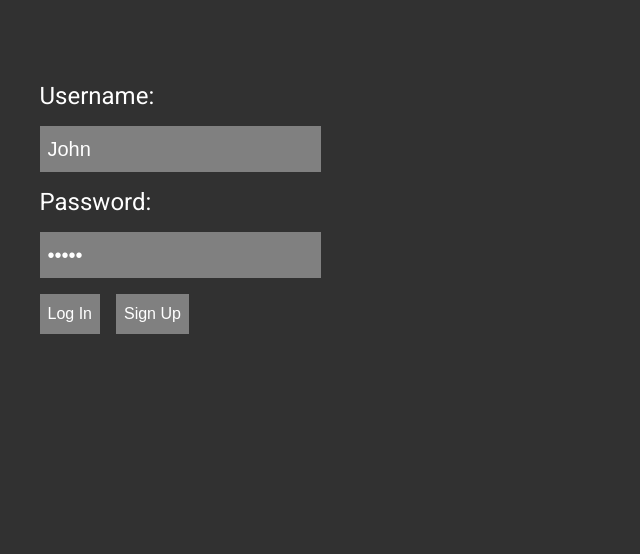
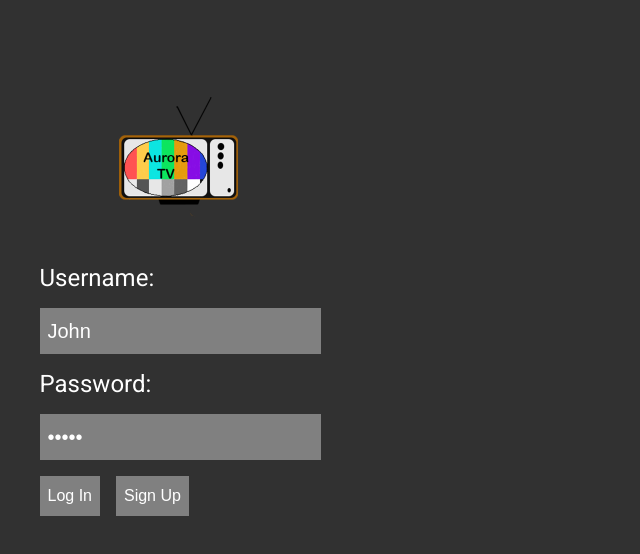
Before and after one commit to joebailey26/TV-App-Phone, a plain HTML site: page login.html in a window 1280 px wide. Shown: the whole page, without its empty margins (0-640 px from the left). Drawn offline with Linux system fonts and the light colour scheme.

Commit message:
Added logo

```diff
--- a/assets/css/main.scss
+++ b/assets/css/main.scss
@@ -249,6 +249,7 @@ main {
         }
     }
     &.login {
+        grid-gap: 2rem;
         form {
             display: grid;
             grid-gap: 1rem;
--- a/login.html
+++ b/login.html
@@ -11,6 +11,7 @@
 <body>
     <div></div>
     <main class="login">
+        <img src="assets/img/Logo.png" width="150px" height="150px" />
         <form>
             <label>Username:</label>
             <input type="text" value="John"/>
```
Also changed, not shown: assets/css/main.css, assets/img/Logo.png (added), 1 other file.
